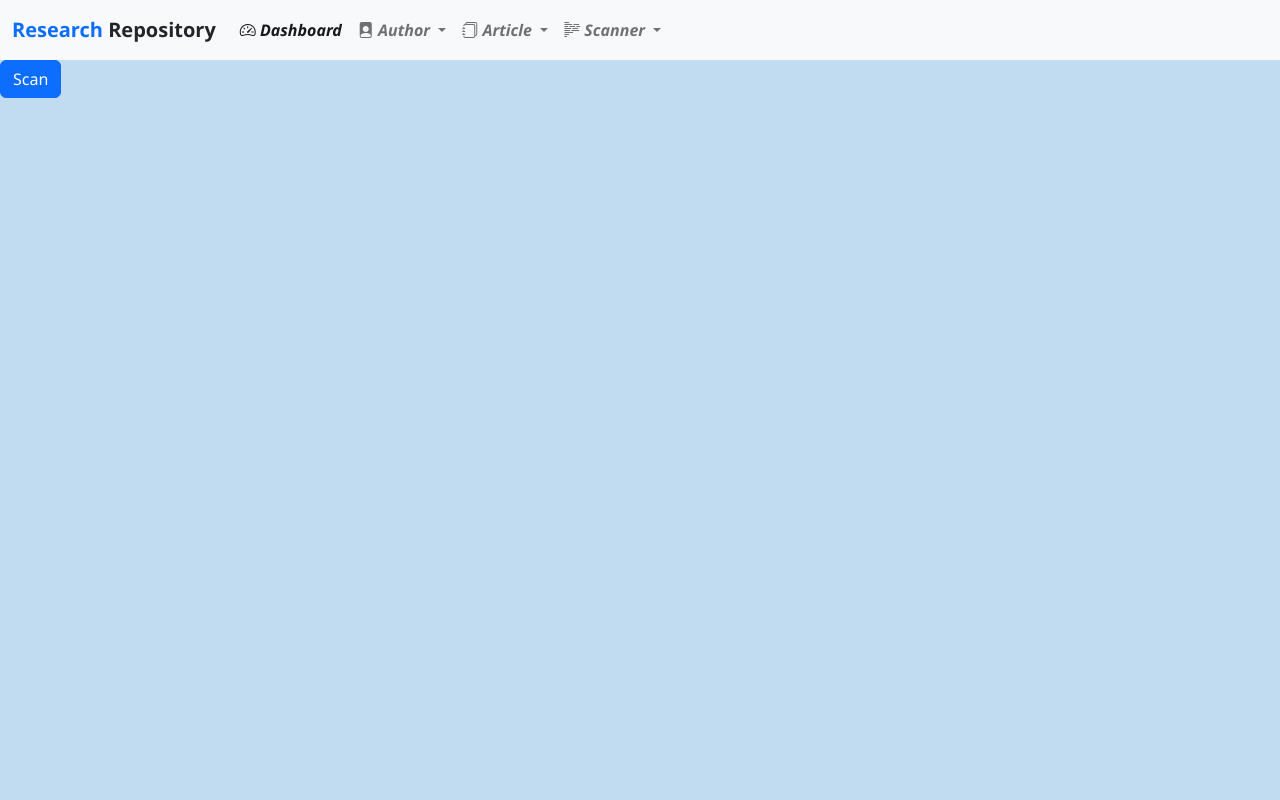
After one commit to SpWorkspace22/ResearchDataExtractorTool, a Django app: page /scan/ in a window 1280 px wide. The commit adds this page. Run offline with Django 4.2, Linux system fonts and the light colour scheme; some libraries are stand-ins or nearby versions.

Commit message:
Filter Features is Added on papers page. Now We cans search based on Author Id and Year of publishing. Also one page has been added to extract/update papers data. Work is still in progress for further layout enhancment

```diff
--- a/researchanalytics/researchextractor/scanner/authorOperations.py
+++ b/researchanalytics/researchextractor/scanner/authorOperations.py
@@ -64,7 +64,8 @@ def addPaper(paper):
 
 def findPapers(filter):
     try:
-        papers = paperCollection.find(filter)
+        papers = paperCollection.find(filter).sort('pub_year',-1)
+        print(papers)
         return papers
     except Exception as ex:
         print(ex)
--- a/researchanalytics/researchextractor/scanner/paperExtract.py
+++ b/researchanalytics/researchextractor/scanner/paperExtract.py
@@ -1,5 +1,5 @@
 import re
-import authorOperations as db
+from . import authorOperations as db
 from scholarly import scholarly, ProxyGenerator
 
 
@@ -12,7 +12,7 @@ def createProxyServer():
         print(ex)
 
 def parseData():
-    authors = db.findAuthors()
+    authors = db.findAuthors({})
 
     for author in authors:
         search_query = scholarly.search_author_id(author["author_id"])
--- a/researchanalytics/researchextractor/static/css/papers.css
+++ b/researchanalytics/researchextractor/static/css/papers.css
@@ -22,7 +22,6 @@ td, th {
 th {
   text-align: left;
   width: fit-content;
-  background-color: rgb(190, 220, 250);
   text-transform: uppercase;
   padding-top: 1rem;
   padding-bottom: 1rem;
@@ -35,7 +34,7 @@ th, td {
 }
 
 td {
-    padding: 10px;
+  padding: 10px;
   border-bottom: none;
   color: rgb(20, 20, 20);
 }
--- a/researchanalytics/researchextractor/templates/index.html
+++ b/researchanalytics/researchextractor/templates/index.html
@@ -47,6 +47,14 @@
                                     <li><a class="dropdown-item" href="{% url 'papers' %}"><i class="bi bi-book-fill"> Papers</i></a></li>
                                 </ul>
                             </li>
+                            <li class="nav-item dropdown">
+                                <a class="nav-link dropdown-toggle" href="#" id="navbarDropdownMenuLink" role="button" data-bs-toggle="dropdown" aria-expanded="false">
+                                    <i class="bi bi-body-text"> Scanner</i>
+                                </a>
+                                <ul class="dropdown-menu" aria-labelledby="navbarDropdownMenuLink">
+                                    <li><a class="dropdown-item" href="{% url 'scan' %}"><i class="bi bi-download"> Scan</i></a></li>
+                                </ul>
+                            </li>
                         </ul>
                     </div>
                 </div>
--- /dev/null
+++ b/researchanalytics/researchextractor/templates/scanner.html
@@ -0,0 +1,9 @@
+{% extends 'index.html' %}
+{% load static %}
+{% block title %} Scan {% endblock %}
+{% block content %}
+    <form action="{% url 'scan' %}" method="POST">
+        {% csrf_token %}
+        <input type="submit" class="btn btn-primary" value="Scan"/>
+    </form>
+{% endblock %}
--- a/researchanalytics/researchextractor/urls.py
+++ b/researchanalytics/researchextractor/urls.py
@@ -14,5 +14,8 @@ urlpatterns = [
     path('new_author/delete/<str:author_id>',views.removeAuthor,name="remove_author"),
 
     #Papers Urls
-    path('papers/',views.getPapers, name='papers')
+    path('papers/',views.getPapers, name='papers'),
+
+    #Scanner Url
+    path('scan/',views.getAuthorData,name="scan")
 ]
--- a/researchanalytics/researchextractor/views.py
+++ b/researchanalytics/researchextractor/views.py
@@ -1,9 +1,9 @@
-from tkinter.messagebox import RETRY
 from django.shortcuts import HttpResponseRedirect, redirect, render
 from django.http import HttpResponse
 from django.urls import reverse
 
 from .scanner import authorOperations as author
+from .scanner import paperExtract as scanner
 
 departments = ["MCA","M.TECH","B.TECH"]
 
@@ -58,5 +58,27 @@ def getAuthorsById(request):
 
 
 def getPapers(request):
-    papers = author.findPapers({})
+    papers = {}
+    filter_criteria = {}
+    if request.method=='POST':
+        if(request.POST['author']!=''):
+            filter_criteria['author']=request.POST['author']
+
+        if(request.POST['pub_year']!=''):
+            filter_criteria['pub_year']=request.POST['pub_year']
+            print(filter_criteria)
+
+        papers = author.findPapers(filter_criteria)
+
+    else:
+        papers = author.findPapers(filter_criteria)
     return render(request, 'papers.html', {"all_papers":papers})
+
+
+# Scanner Related
+
+def getAuthorData(request):
+    if request.method=="POST":
+        scanner.beginExtarction()
+        pass
+    return render(request, 'scanner.html', {})
```
Also changed, not shown: researchanalytics/researchextractor/templates/papers.html (+15 -2 lines).
